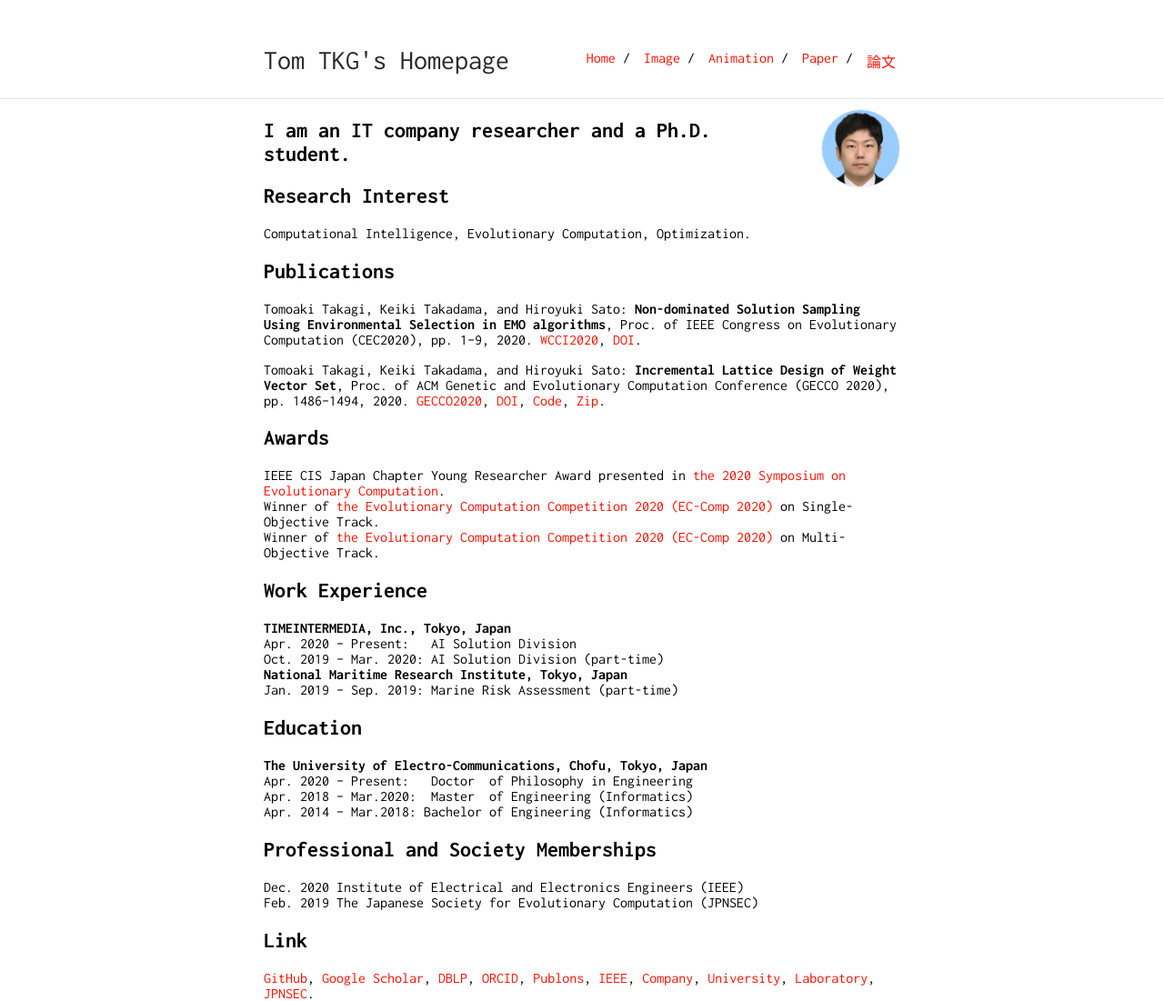
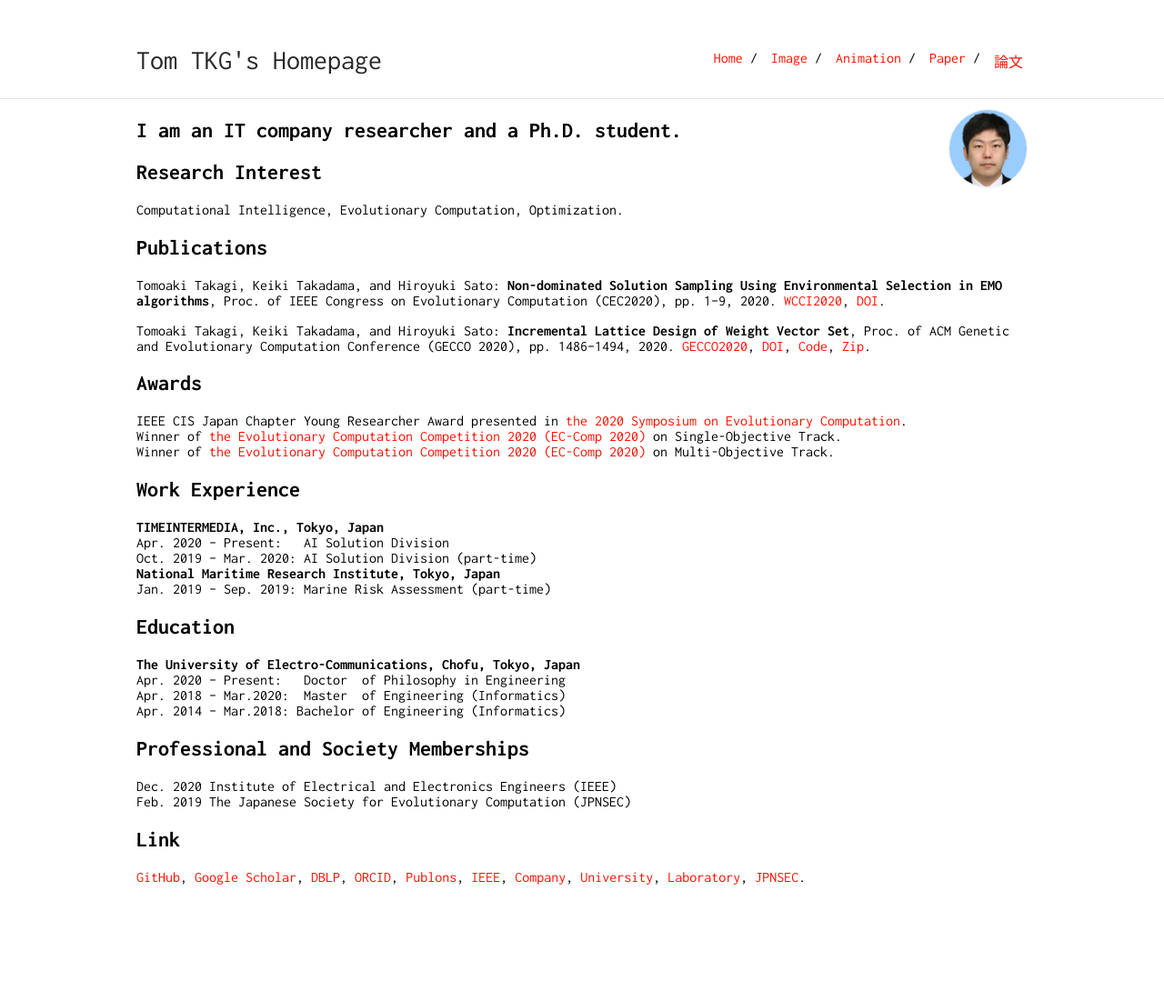
Before and after one commit to tomtkg/tomtkg.github.io, a Jekyll site: the page built from index.md, in a window 1280 px wide. Shown: the whole page at 91% size. Built offline with Jekyll 4.4.1, drawn with Linux system fonts in a browser that asks for light colours; after the commit the page ends 973 px from its top, so only the background shows below that.

Commit message:
change max-width

```diff
--- a/_sass/vars.scss
+++ b/_sass/vars.scss
@@ -9,6 +9,6 @@ $image-size: 85px;
  * Build Variables, don't touch
  */
 
-$max-width: 700px;
+$max-width: 980px;
 $med-width: 600px;
 $small-width: 480px;
```
